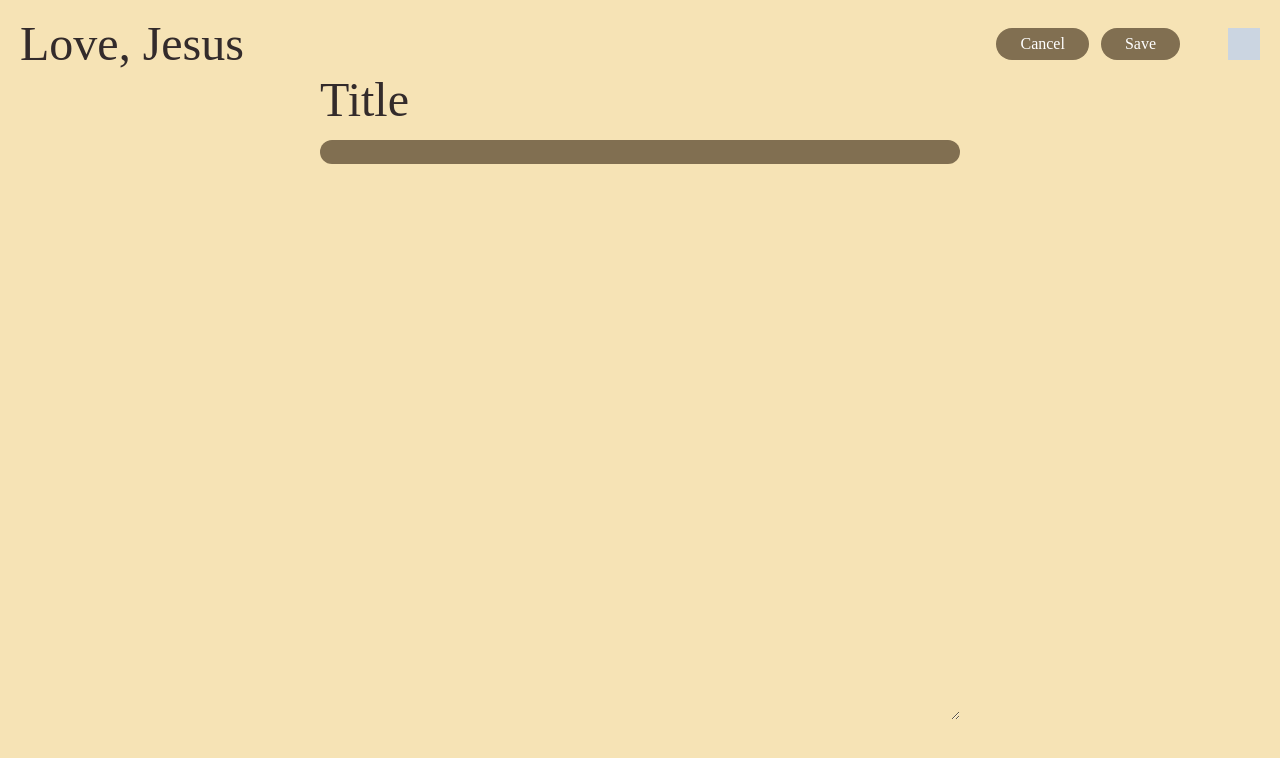
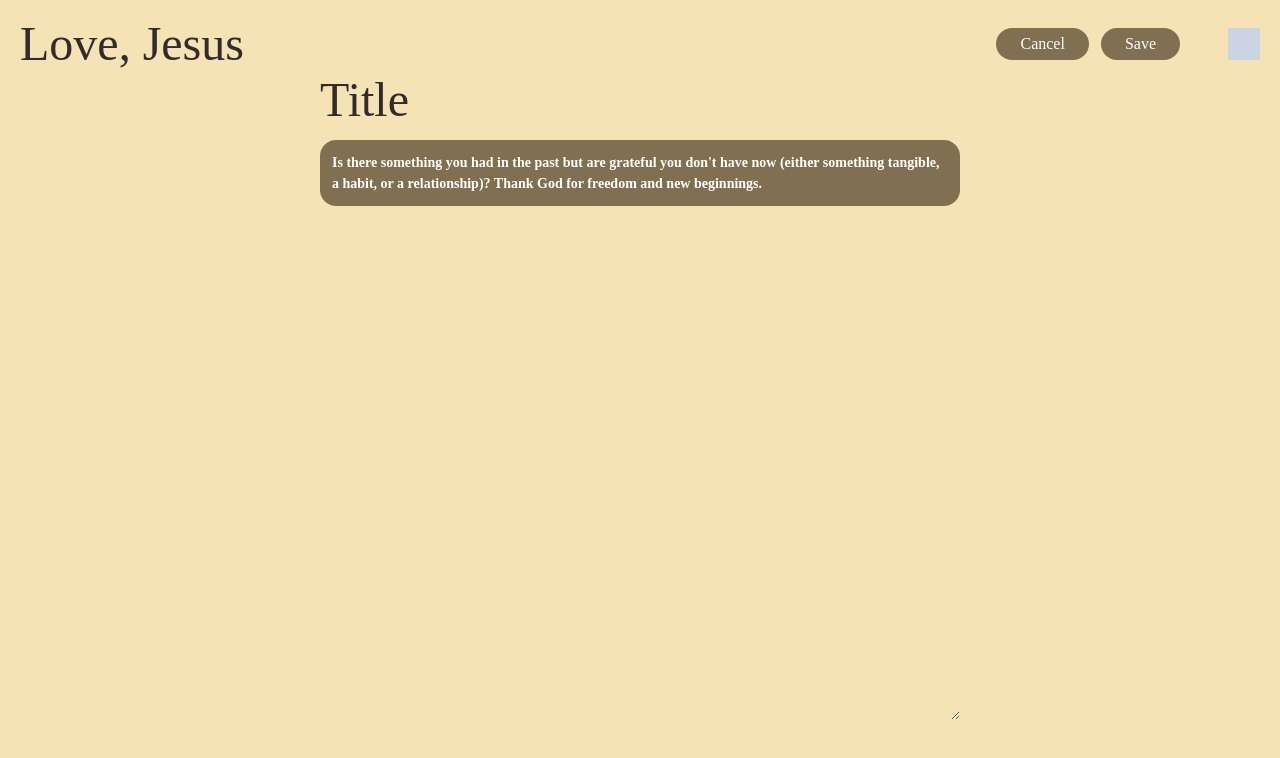
Before and after one commit to i252-hub/love-jesus-A-Journaling-and-Community-Web-App, a React (Vite) app in the folder journaling-app/: page /journalentrytwo in a window 1280 px wide. Shown: the top 758 px of the page. Built offline with nearby package versions, Linux system fonts and the light colour scheme; a web font is replaced by a local one.

Commit message:
fix: removed option for daily prompt type string && passed daily prompt as a prop

```diff
--- a/journaling-app/src/components/Storage.tsx
+++ b/journaling-app/src/components/Storage.tsx
@@ -17,7 +17,7 @@ interface Entry {
 
   interface JournalEntryTwo extends Entry {
     date: string;
-    dailyPrompt?: string;
+    dailyPrompt: string;
   }
 
 
@@ -178,6 +178,7 @@ return(
     <div>
   {location.pathname === "/journalentrytwo" ? (
         <JournalEntryTwo
+        dailyPrompt={dailyPrompt}
         onSave={(entry:JournalEntryTwo, isEditMode: boolean) =>
           saveEntryCommon(entry, setEntriesTwo, isEditMode)
         }
```
